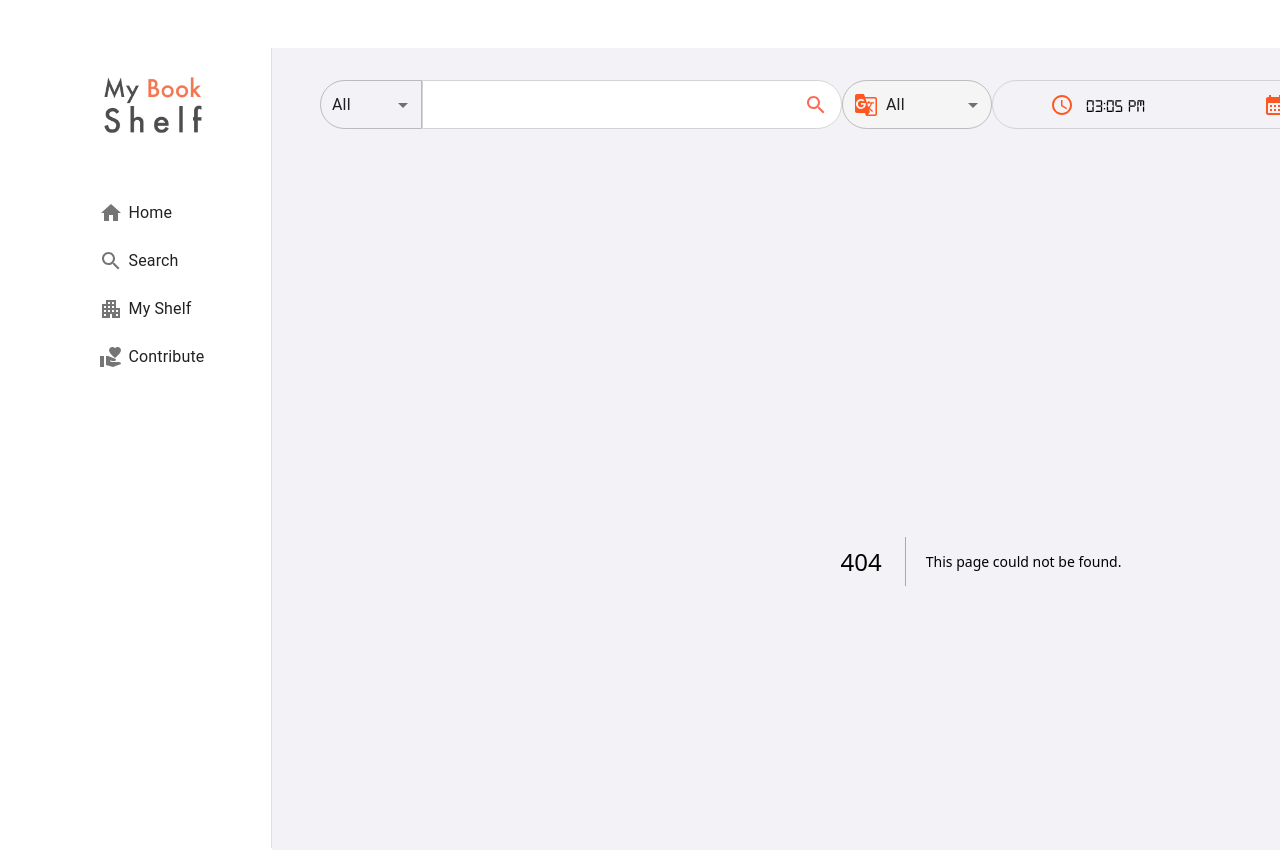
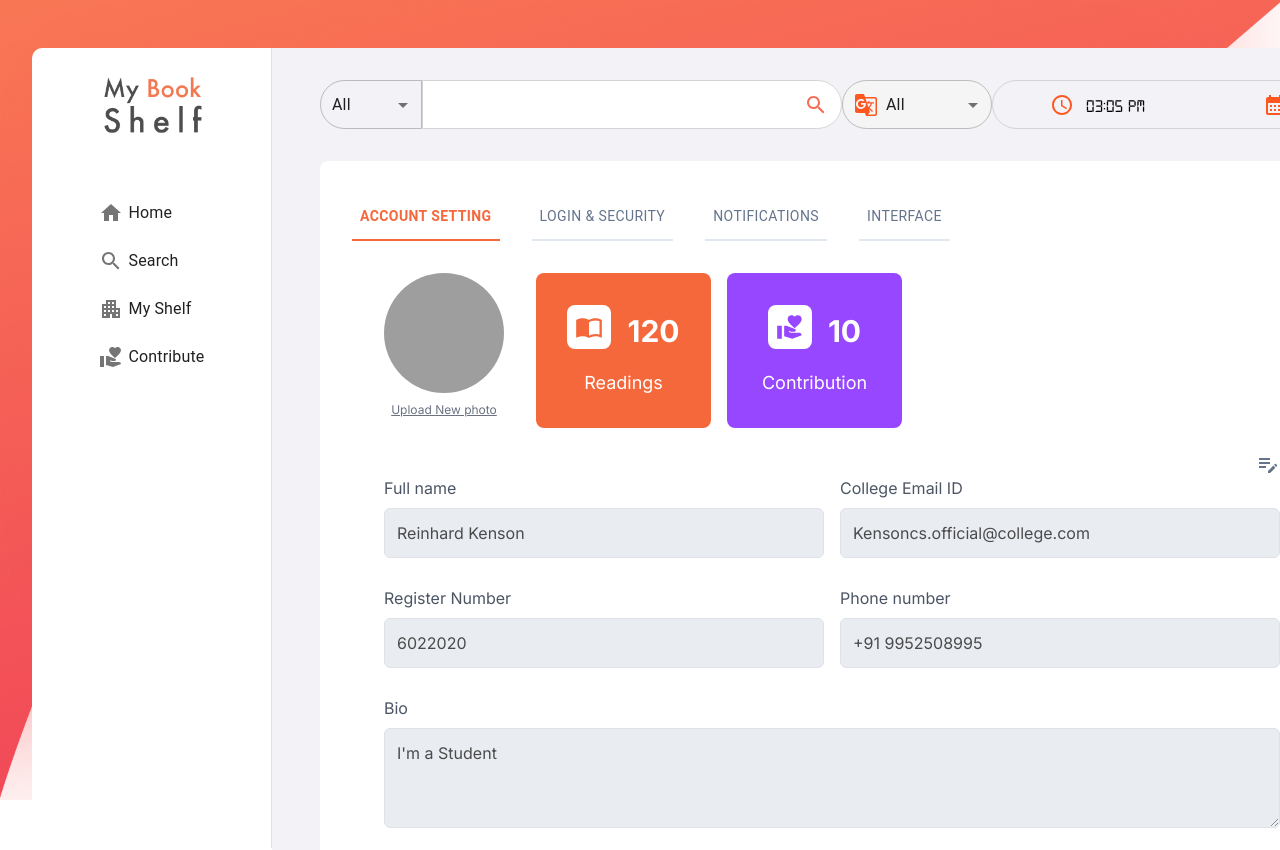
Before and after one commit to chethanmv-31/Library-Management-UI, a Next.js app: page /account in a window 1280 px wide. Before the commit this address had no page. Shown: the top 850 px of the page. Built offline with nearby package versions, Linux system fonts and the light colour scheme; grey boxes are pictures that could not be loaded.

Commit message:
created account page

```diff
--- /dev/null
+++ b/src/app/account/page.tsx
@@ -0,0 +1,266 @@
+'use client'
+
+import React, { useState } from 'react';
+import { Tabs, Tab, Box } from '@mui/material';
+import Image from 'next/image';
+import ImportContactsIcon from '@mui/icons-material/ImportContacts';
+import VolunteerActivismIcon from '@mui/icons-material/VolunteerActivism';
+import EditNoteIcon from '@mui/icons-material/EditNote';
+
+interface TabPanelProps {
+  children?: React.ReactNode;
+  index: number;
+  value: number;
+}
+
+function TabPanel(props: TabPanelProps) {
+  const { children, value, index, ...other } = props;
+  return (
+    <div
+      role="tabpanel"
+      hidden={value !== index}
+      {...other}
+    >
+      {value === index && <Box>{children}</Box>}
+    </div>
+  );
+}
+
+const AccountPage = () => {
+  const [tabValue, setTabValue] = useState(0);
+  const [profileImage, setProfileImage] = useState('/default-avatar.png');
+  const [userInfo, setUserInfo] = useState({
+    fullName: 'Reinhard Kenson',
+    email: 'Kensoncs.official@college.com',
+    registerNumber: '6022020',
+    phoneNumber: '+91 9952508995',
+    bio: "I'm a Student"
+  });
+
+  const handleTabChange = (event: React.SyntheticEvent, newValue: number) => {
+    setTabValue(newValue);
+  };
+
+  const handleUpdateProfile = (e: React.FormEvent) => {
+    e.preventDefault();
+    // Log all field values to console
+    console.log({
+      fullName: userInfo.fullName,
+      email: userInfo.email,
+      registerNumber: userInfo.registerNumber,
+      phoneNumber: userInfo.phoneNumber,
+      bio: userInfo.bio,
+      profileImage: profileImage
+    });
+    setIsEditing(false);
+  };
+
+  const handleImageUpload = (event: React.ChangeEvent<HTMLInputElement>) => {
+    const file = event.target.files?.[0];
+    if (file) {
+      const imageUrl = URL.createObjectURL(file);
+      setProfileImage(imageUrl);
+    }
+  };
+
+  const [isEditing, setIsEditing] = useState(false);
+
+  const handleEditClick = () => {
+    setIsEditing(true);
+  };
+
+  return (
+    <div className="max-w-5xl p-8 bg-white rounded-lg">
+      <Box >
+        <Tabs
+          value={tabValue}
+          onChange={handleTabChange}
+          TabIndicatorProps={{
+            sx: {
+              backgroundColor: '#F4683C',
+              height: '2px'
+            }
+          }}
+          sx={{
+            '& .MuiTab-root': {
+              fontWeight: 400,
+              color: '#64748b',
+              marginRight: '32px',
+              minWidth: 'auto',
+              padding: '12px 8px',
+              '&::after': {
+                content: '""',
+                position: 'absolute',
+                bottom: 0,
+                left: 0,
+                right: 0,
+                height: '2px',
+                backgroundColor: '#E2E8F0'
+              },
+              '&.Mui-selected': {
+                color: '#F4683C',
+                fontWeight: 700,
+              }
+            },
+            '& .MuiTabs-indicator': {
+              backgroundColor: '#F4683C',
+            }
+          }}
+        >
+          <Tab label="Account Setting" />
+          <Tab label="Login & Security" />
+          <Tab label="Notifications" />
+          <Tab label="Interface" />
+        </Tabs>
+      </Box>
+
+      <TabPanel value={tabValue} index={0}>
+        <div className="p-8">
+          <div className="mb-6">
+            <div className="flex gap-8 items-start">
+              <div className="relative">
+                <div className="w-[120px] h-[120px] relative">
+                  <Image
+                    src={profileImage}
+                    alt="Profile"
+                    width={120}
+                    height={120}
+                    className="rounded-full object-cover w-full h-full"
+                    style={{ maxWidth: '120px', maxHeight: '120px' }}
+                  />
+                </div>
+                <label htmlFor="profile-upload" className="text-[12px] text-gray-500 text-center mt-2 cursor-pointer block hover:text-[#F4683C] underline">
+                  Upload New photo
+                </label>
+                <input
+                  id="profile-upload"
+                  type="file"
+                  accept="image/*"
+                  onChange={handleImageUpload}
+                  className="hidden"
+                />
+              </div>
+
+              <div className="flex gap-4">
+
+                <div className="rounded-lg bg-[#F4683C] text-white  w-[175px] h-[155px] flex flex-col items-center justify-center">
+                <div className="flex items-center gap-4 justify-between mb-2">
+
+                  <div className="bg-white rounded-lg p-2 mb-3">
+                    <ImportContactsIcon sx={{ color: '#F4683C', fontSize: 28 }} />
+                  </div>
+                  <div className="text-3xl font-bold mb-1">120</div>
+                </div>
+                  <div className="text-lg text-left">Readings</div>
+                </div>
+                <div className="rounded-lg bg-[#9747FF] text-white  w-[175px] h-[155px] flex flex-col items-center justify-center">
+                  <div className="flex items-center gap-4 justify-between mb-2">
+
+                  <div className="bg-white rounded-lg p-2 mb-3">
+                    <VolunteerActivismIcon sx={{ color: '#9747FF', fontSize: 28 }} />
+                  </div>
+                  <div className="text-3xl font-bold mb-1">10</div>
+                  </div>
+                  <div className="text-lg text-left">Contribution</div>
+                </div>
+              </div>
+            </div>
+          </div>
+
+          <div className="flex justify-end cursor-pointer" onClick={handleEditClick}>
+            <EditNoteIcon sx={{ color: isEditing ? '#F4683C' : '#64748b' }}/>
+          </div>
+
+          <form onSubmit={handleUpdateProfile} className="max-w-4xl">
+            <div className="grid grid-cols-2 gap-4">
+              <div className="mb-3">
+                <label className="block text-gray-600 mb-2">Full name</label>
+                <input
+                  type="text"
+                  value={userInfo.fullName}
+                  onChange={(e) => setUserInfo({...userInfo, fullName: e.target.value})}
+                  disabled={!isEditing}
+                  className={`w-full px-3 py-3 border bg-[#E0E4EC] border-gray-300 rounded-md text-base focus:outline-none focus:ring-2 focus:ring-[#F4683C] ${!isEditing && ' opacity-70'}`}
+                />
+              </div>
+
+              <div className="mb-3">
+                <label className="block text-gray-600 mb-2">College Email ID</label>
+                <input
+                  type="email"
+                  value={userInfo.email}
+                  onChange={(e) => setUserInfo({...userInfo, email: e.target.value})}
+                  disabled={!isEditing}
+                  className={`w-full px-3 py-3 border bg-[#E0E4EC] border-gray-300 rounded-md text-base focus:outline-none focus:ring-2 focus:ring-[#F4683C] ${!isEditing && ' opacity-70'}`}
+                />
+              </div>
+
+              <div className="mb-3">
+                <label className="block text-gray-600 mb-2">Register Number</label>
+                <input
+                  type="text"
+                  value={userInfo.registerNumber}
+                  onChange={(e) => setUserInfo({...userInfo, registerNumber: e.target.value})}
+                  disabled={!isEditing}
+                  className={`w-full px-3 py-3 border bg-[#E0E4EC] border-gray-300 rounded-md text-base focus:outline-none focus:ring-2 focus:ring-[#F4683C] ${!isEditing && ' opacity-70'}`}
+                />
+              </div>
+
+              <div className="mb-3">
+                <label className="block text-gray-600 mb-2">Phone number</label>
+                <input
+                  type="text"
+                  value={userInfo.phoneNumber}
+                  onChange={(e) => setUserInfo({...userInfo, phoneNumber: e.target.value})}
+                  disabled={!isEditing}
+                  className={`w-full px-3 py-3 border bg-[#E0E4EC] border-gray-300 rounded-md text-base focus:outline-none focus:ring-2 focus:ring-[#F4683C] ${!isEditing && ' opacity-70'}`}
+                />
+              </div>
+
+              <div className="col-span-2 mb-6">
+                <label className="block text-gray-600 mb-2">Bio</label>
+                <textarea
+                  value={userInfo.bio}
+                  onChange={(e) => setUserInfo({...userInfo, bio: e.target.value})}
+                  disabled={!isEditing}
+                  className={`w-full px-3 py-3 border bg-[#E0E4EC] border-gray-300 rounded-md text-base focus:outline-none focus:ring-2 focus:ring-[#F4683C] min-h-[100px] ${!isEditing && ' opacity-70'}`}
+                />
+              </div>
+            </div>
+
+            <div className="flex gap-4 mt-6">
+              <button
+                type="submit"
+                disabled={!isEditing}
+                className={`px-8 py-3 bg-[#F4683C] text-white rounded-md font-medium hover:bg-[#E55B33] transition-colors ${!isEditing && 'opacity-50 '}`}
+              >
+                Update Profile
+              </button>
+              <button
+                type="button"
+                disabled={!isEditing}
+                className={`px-8 py-3 border border-gray-300 text-gray-600 rounded-md font-medium hover:bg-gray-50 transition-colors ${!isEditing && 'opacity-50 '}`}
+              >
+                Reset
+              </button>
+            </div>
+          </form>
+        </div>
+      </TabPanel>
+
+      <TabPanel value={tabValue} index={1}>
+        {/* Login & Security content */}
+      </TabPanel>
+
+      <TabPanel value={tabValue} index={2}>
+        {/* Notifications content */}
+      </TabPanel>
+
+      <TabPanel value={tabValue} index={3}>
+        {/* Interface content */}
+      </TabPanel>
+    </div>
+  );
+};
+
+export default AccountPage;
```
